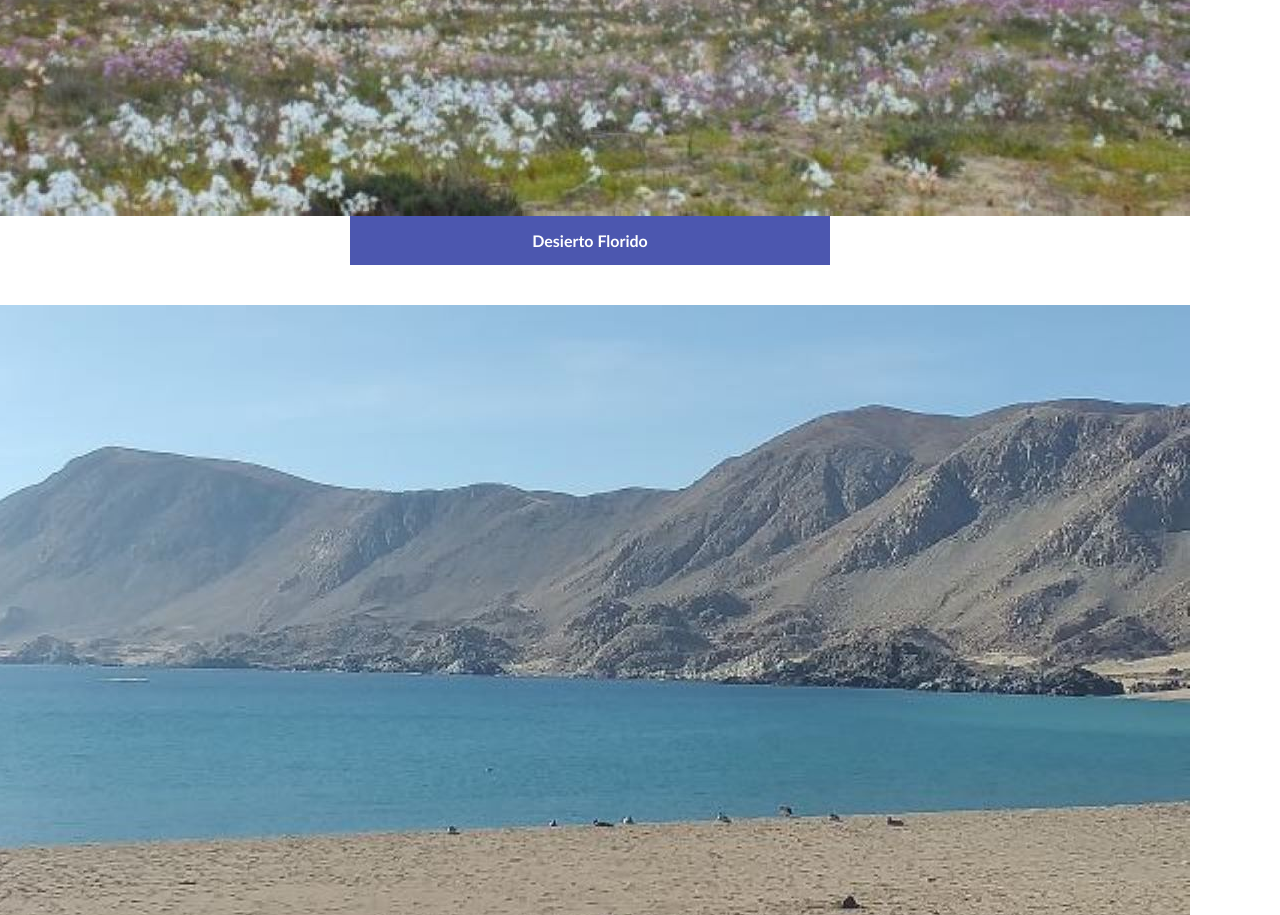
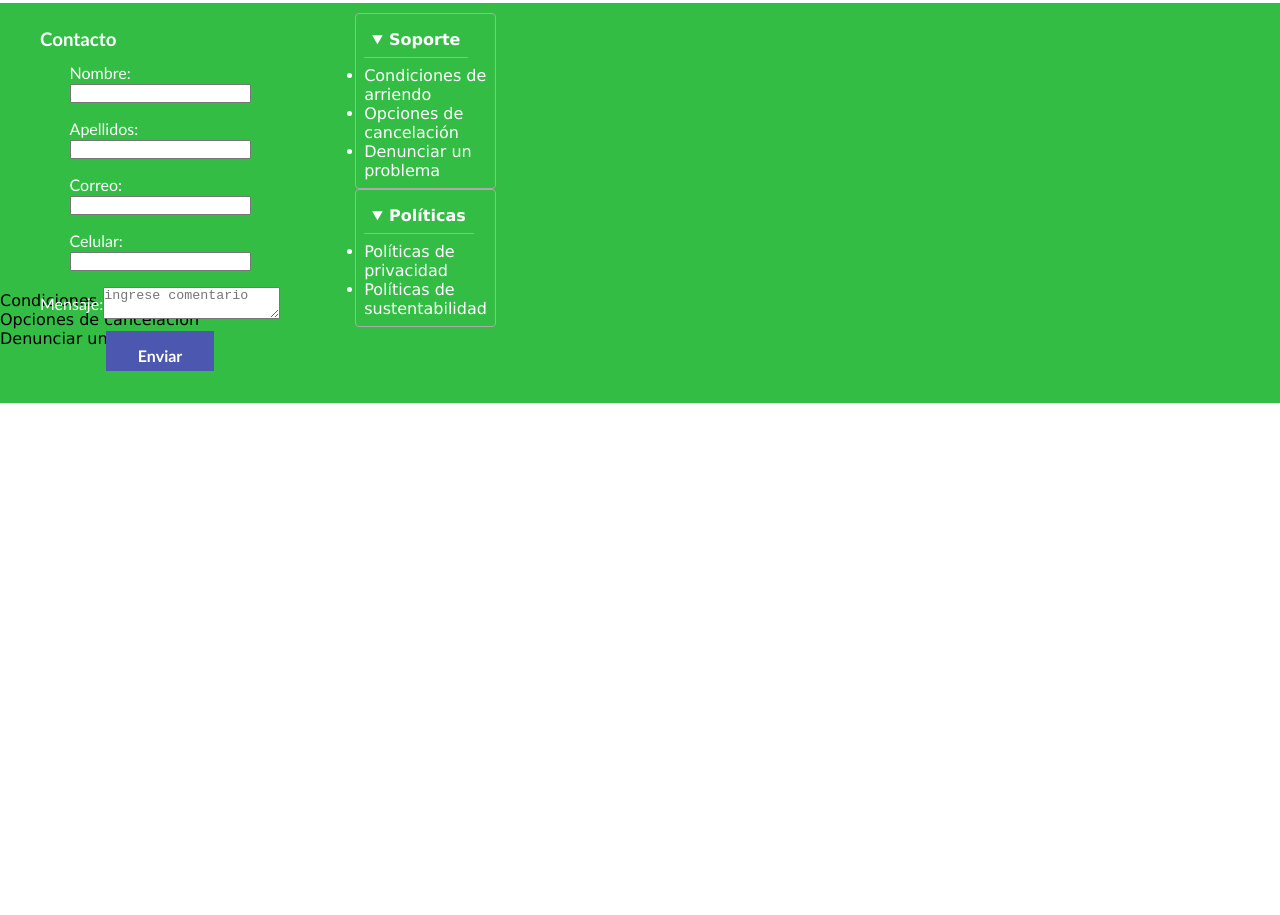
Before and after one commit to cevictoria13/Proyecto-landing, a plain HTML site: page index.html in a window 1280 px wide. Shown: the part 2696-3611 px from the top of the page. After the commit the page ends 3099 px from the top, so only its background shows below. Drawn offline with nearby package versions, Linux system fonts and the light colour scheme.

Commit message:
tercer comentario

```diff
--- a/index.html
+++ b/index.html
@@ -57,8 +57,8 @@
     </main>
 
     <section>
-        <div class="contenedor">
-            <div class="contenedor-cards">
+        <div class="contenedor_cards">
+
             <div class="imagen-card">
                 <img src="./images/cordillera-salar-pedernales-atacama.JPG" alt="">
                 <button class="button-card">Cordillera</button>
@@ -69,12 +69,9 @@
                 <button class="button-card">Desierto Florido</button>
             </div>
 
-
-
             <div class="imagen-card">
                 <img src="./images/playa-atacama-ruta-costera.jpg" alt="">
                 <button class="button-card">Playa</button>
-                </div>
             </div>
         </div>
     </section>
@@ -163,13 +160,28 @@
 
 
         <div class="footer-down">
+            <div>
+                <ul>
+                    <li>Condiciones de arriendo</li>
+                    <li>Opciones de cancelación</li>
+                    <li>Denunciar un problema</li>
+                </ul>
+            </div>
+
+            <div class="footer-icon">
+                <ul class="icon">
+                    <li>
+                        <a href="./assets/png-transparent-computer-icons-facebook-logo-facebook-logo-fine-art-thumbnail.png" target="_blank"></a>
+                    </li>
+
+                </ul>
+
+            </div>
 
 
 
-            <svg class="icon" viewBox="0 0 24 24" focusable="false" aria-hidden="true">
-                <use xlink:href="#social-facebook"></use>
-            </svg>
         </div>
+
 
 
 
--- a/style.css
+++ b/style.css
@@ -4,10 +4,16 @@
     box-sizing: border-box;
 }
 
+     /*body*/
+
+
 body{
     background:#fff;
     font-family: 'Lucida Sans', 'Lucida Sans Regular', 'Lucida Grande', 'Lucida Sans Unicode', Geneva, Verdana, sans-serif;
 }
+
+     /*header*/
+
 
 #título-principal{
     font-family: 'Gill Sans', 'Gill Sans MT', Calibri, 'Trebuchet MS', sans-serif;
@@ -47,6 +53,9 @@ body{
     flex-wrap: wrap;
     gap: 30px;
 }
+
+        /*jumbotron*/
+
 
 .contenedor-banner{
        padding: 50px;
@@ -122,6 +131,10 @@ form{
   font-family: 'Gill Sans', 'Gill Sans MT', Calibri, 'Trebuchet MS', sans-serif;
 }
 
+   /*section*/
+
+
+
 .contenedor{
     width: 100%;
     display: flex;
@@ -138,7 +151,6 @@ form{
 }
 
 
-
 .contenedor_cards img{
     width: 400px;
     height: 250px;
@@ -150,7 +162,7 @@ form{
     flex-wrap: wrap;
     justify-content: center;
     padding: 20px 0;
-    width: min-content;
+
 }
 
 
@@ -191,6 +203,9 @@ form{
   align-items: center;
 }
 
+    /*aside*/
+
+
 .contenedor-servicios{
     justify-content: center;
     display: flex;
@@ -223,6 +238,9 @@ h3{
     color: #fff;
     padding: 5px 0;
 }
+
+/*formulario de contacto*/
+
 form{
  padding: 10px 15px;
 }
```
Also changed, not shown: assets/icon-face.png (renamed from assets/png-transparent-computer-icons-facebook-logo-facebook-logo-fine-art-thumbnail.png), assets/icon-insta.png (renamed from assets/png-transparent-computer-icons-logo-instagram-logo-instagram-logo-miscellaneous-text-symbol-thumbnail.png). Lines whose indentation alone changed are shown as unchanged.
